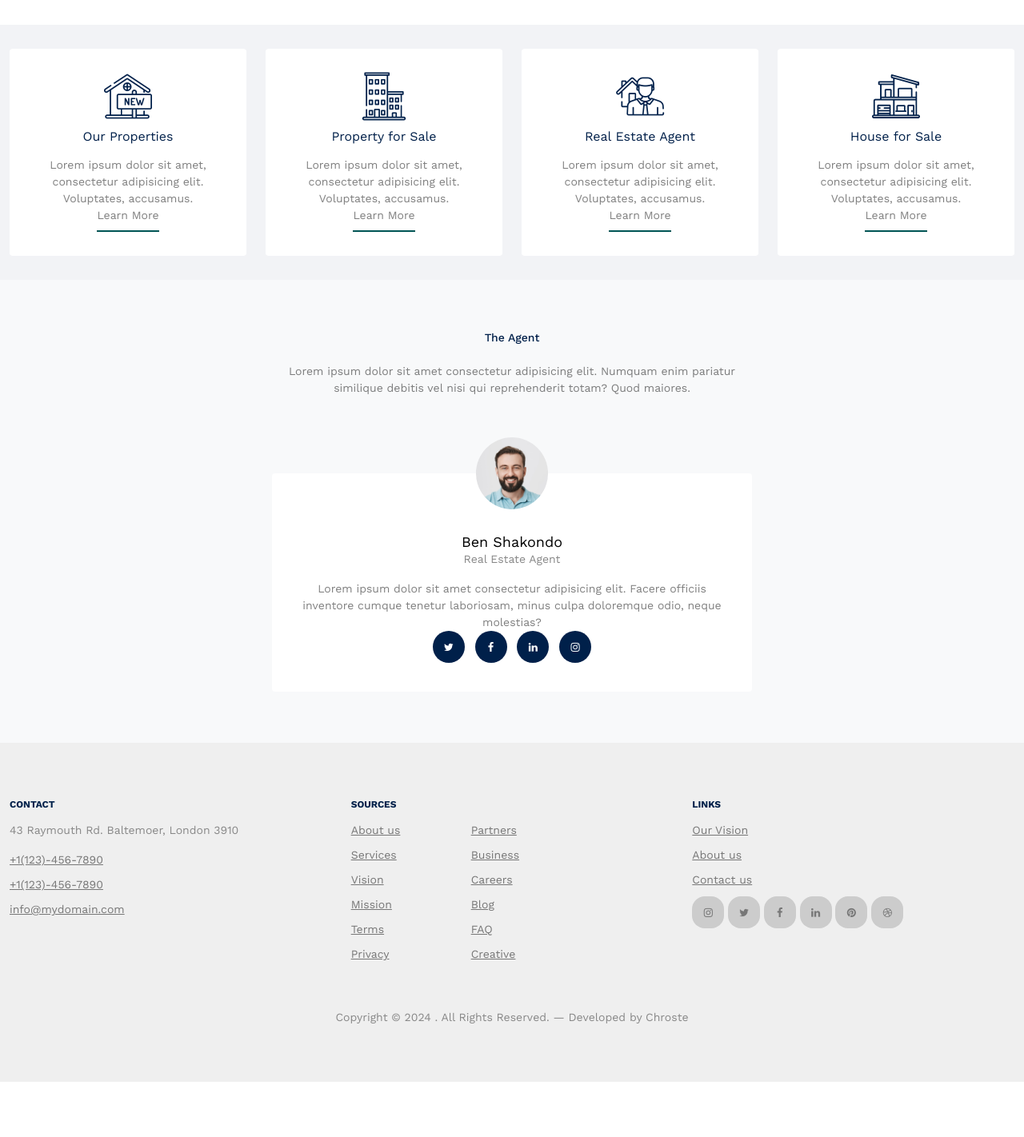
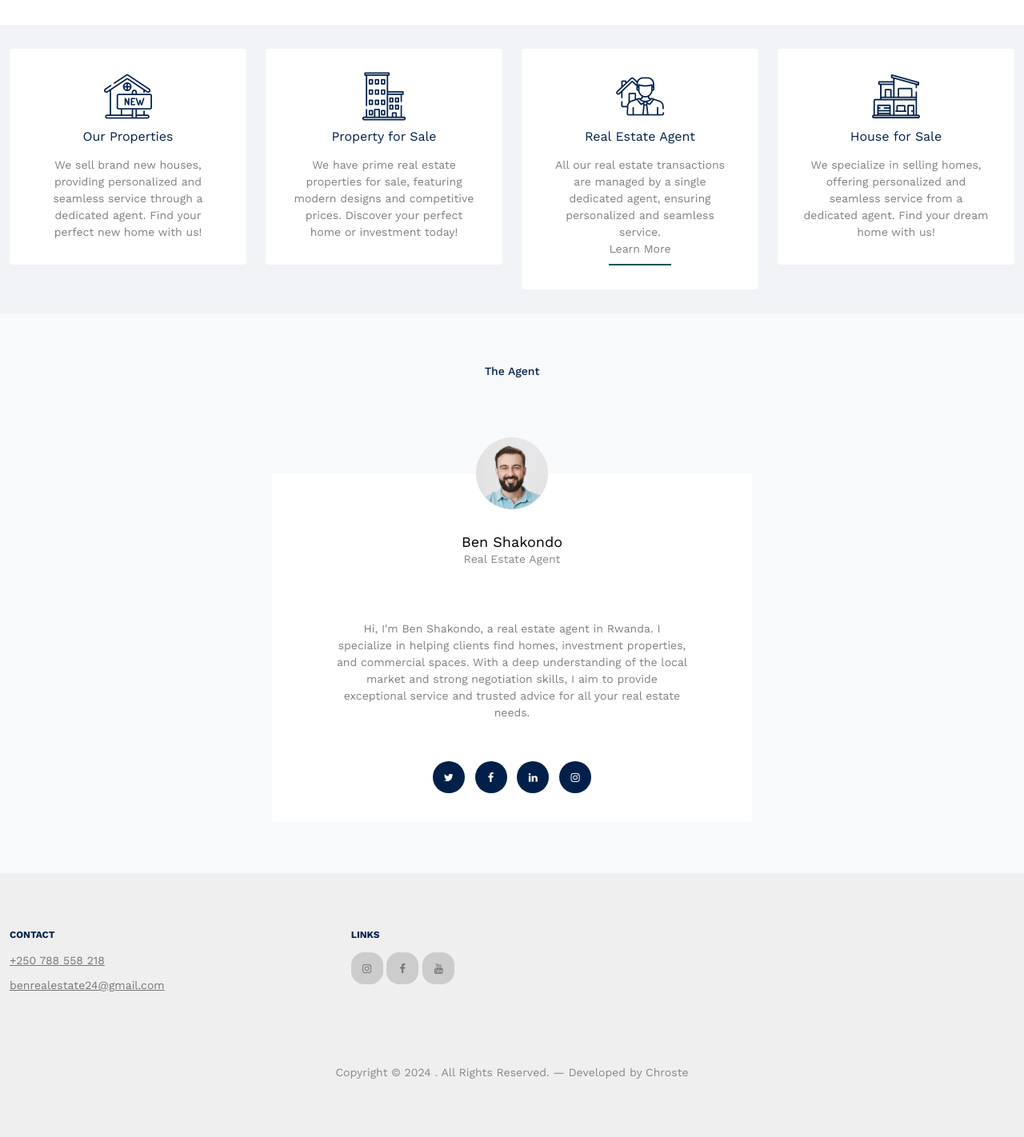
Before and after one commit to AimeKelvin/Ben_Real_estate_byChroste, a PHP site: page / in a window 1280 px wide. Shown: the part 1683-3105 px from the top of the page at 80% size. Before the commit the page ends 3036 px from the top, so only its background shows below. Run offline with PHP 8.4, Linux system fonts and the light colour scheme; data comes from the database, SQL or seed files in the repository; data that the repository does not hold is empty; some libraries are stand-ins or nearby versions; some web fonts are replaced.

Commit message:
I replaced the lorem text by real content. but this is a test to make sure the site wont crush

```diff
--- a/index.php
+++ b/index.php
@@ -261,10 +261,10 @@
               <span class="flaticon-house"></span>
               <h3 class="mb-3">Our Properties</h3>
               <p>
-                Lorem ipsum dolor sit amet, consectetur adipisicing elit.
-                Voluptates, accusamus.
+              We sell brand new houses, providing personalized and seamless
+               service through a dedicated agent. Find your perfect new home with us!
               </p>
-              <p><a href="#" class="learn-more">Learn More</a></p>
+
             </div>
           </div>
           <div class="col-6 col-lg-3" data-aos="fade-up" data-aos-delay="500">
@@ -272,10 +272,11 @@
               <span class="flaticon-building"></span>
               <h3 class="mb-3">Property for Sale</h3>
               <p>
-                Lorem ipsum dolor sit amet, consectetur adipisicing elit.
-                Voluptates, accusamus.
+              We have prime real estate properties for sale,
+               featuring modern designs and competitive prices.
+                Discover your perfect home or investment today!
               </p>
-              <p><a href="#" class="learn-more">Learn More</a></p>
+
             </div>
           </div>
           <div class="col-6 col-lg-3" data-aos="fade-up" data-aos-delay="400">
@@ -283,10 +284,10 @@
               <span class="flaticon-house-3"></span>
               <h3 class="mb-3">Real Estate Agent</h3>
               <p>
-                Lorem ipsum dolor sit amet, consectetur adipisicing elit.
-                Voluptates, accusamus.
+              All our real estate transactions are managed by a single dedicated agent,
+               ensuring personalized and seamless service.
               </p>
-              <p><a href="#" class="learn-more">Learn More</a></p>
+              <p><a href="#about" class="learn-more">Learn More</a></p>
             </div>
           </div>
           <div class="col-6 col-lg-3" data-aos="fade-up" data-aos-delay="600">
@@ -294,10 +295,10 @@
               <span class="flaticon-house-1"></span>
               <h3 class="mb-3">House for Sale</h3>
               <p>
-                Lorem ipsum dolor sit amet, consectetur adipisicing elit.
-                Voluptates, accusamus.
+                We specialize in selling homes, offering personalized and
+                 seamless service from a dedicated agent. Find your dream home with us!
               </p>
-              <p><a href="#" class="learn-more">Learn More</a></p>
+
             </div>
           </div>
         </div>
@@ -312,11 +313,6 @@
             <h2 class="font-weight-bold heading text-primary mb-4">
              The Agent
             </h2>
-            <p class="text-black-50">
-              Lorem ipsum dolor sit amet consectetur adipisicing elit. Numquam
-              enim pariatur similique debitis vel nisi qui reprehenderit totam?
-              Quod maiores.
-            </p>
           </div>
         </div>
         <div class="row">
@@ -332,10 +328,14 @@
               <div class="person-contents" style="width: 600px;">
                 <h2 class="mb-0"><a href="#">Ben Shakondo</a></h2>
                 <span class="meta d-block mb-3">Real Estate Agent</span>
-                <p style="text-align: center;">
-                  Lorem ipsum dolor sit amet consectetur adipisicing elit.
-                  Facere officiis inventore cumque tenetur laboriosam, minus
-                  culpa doloremque odio, neque molestias?
+                <p style="text-align: center;
+                padding:50px">
+                Hi, I'm Ben Shakondo, a real estate agent in Rwanda.
+                 I specialize in helping clients find homes, investment
+                  properties, and commercial spaces. With a deep
+                   understanding of the local market and strong
+                   negotiation skills, I aim to provide exceptional
+                   service and trusted advice for all your real estate needs.
                 </p>
 
                 <ul class="social list-unstyled list-inline dark-hover">
@@ -367,69 +367,32 @@
           <div class="col-lg-4">
             <div class="widget">
               <h3>Contact</h3>
-              <address>43 Raymouth Rd. Baltemoer, London 3910</address>
               <ul class="list-unstyled links">
-                <li><a href="tel://11234567890">+1(123)-456-7890</a></li>
-                <li><a href="tel://11234567890">+1(123)-456-7890</a></li>
+                <li><a href="tel://11234567890">+250 788 558 218</a></li>
                 <li>
-                  <a href="mailto:info@mydomain.com">info@mydomain.com</a>
+                  <a href="mailto:info@mydomain.com">benrealestate24@gmail.com</a>
                 </li>
               </ul>
             </div>
             <!-- /.widget -->
           </div>
           <!-- /.col-lg-4 -->
-          <div class="col-lg-4">
-            <div class="widget">
-              <h3>Sources</h3>
-              <ul class="list-unstyled float-start links">
-                <li><a href="#">About us</a></li>
-                <li><a href="#">Services</a></li>
-                <li><a href="#">Vision</a></li>
-                <li><a href="#">Mission</a></li>
-                <li><a href="#">Terms</a></li>
-                <li><a href="#">Privacy</a></li>
-              </ul>
-              <ul class="list-unstyled float-start links">
-                <li><a href="#">Partners</a></li>
-                <li><a href="#">Business</a></li>
-                <li><a href="#">Careers</a></li>
-                <li><a href="#">Blog</a></li>
-                <li><a href="#">FAQ</a></li>
-                <li><a href="#">Creative</a></li>
-              </ul>
-            </div>
-            <!-- /.widget -->
-          </div>
           <!-- /.col-lg-4 -->
           <div class="col-lg-4">
             <div class="widget">
               <h3>Links</h3>
-              <ul class="list-unstyled links">
-                <li><a href="#">Our Vision</a></li>
-                <li><a href="#">About us</a></li>
-                <li><a href="#">Contact us</a></li>
-              </ul>
-
               <ul class="list-unstyled social">
                 <li>
                   <a href="#"><span class="icon-instagram"></span></a>
                 </li>
-                <li>
-                  <a href="#"><span class="icon-twitter"></span></a>
-                </li>
+
                 <li>
                   <a href="#"><span class="icon-facebook"></span></a>
                 </li>
                 <li>
-                  <a href="#"><span class="icon-linkedin"></span></a>
+                  <a href="#"><span class="icon-youtube"></span></a>
                 </li>
-                <li>
-                  <a href="#"><span class="icon-pinterest"></span></a>
-                </li>
-                <li>
-                  <a href="#"><span class="icon-dribbble"></span></a>
-                </li>
+
               </ul>
             </div>
             <!-- /.widget -->
```
